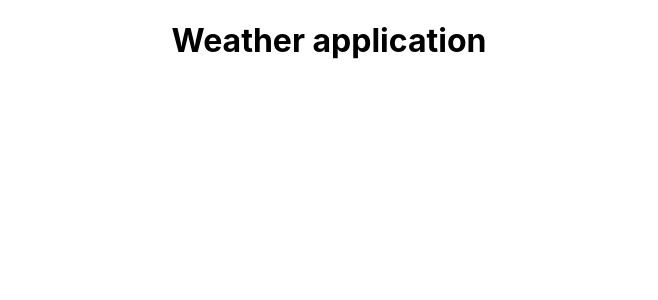
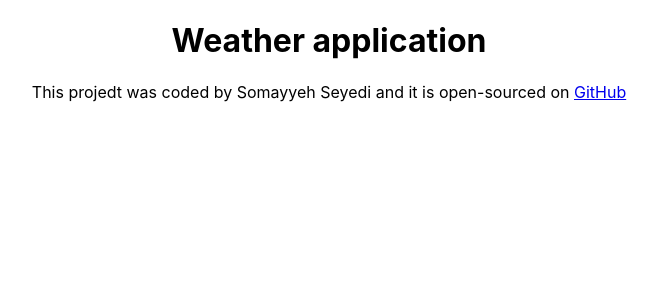
Before and after one commit to Somayyeh94/weather-react-project, a React (Create React App) app: page / in a window 1280 px wide. Shown: the top 300 px of the page, without its empty margins (311-969 px from the left). Built offline with nearby package versions, Linux system fonts and the light colour scheme.

Commit message:
added footer to app.js

```diff
--- a/src/App.js
+++ b/src/App.js
@@ -5,6 +5,17 @@
   return (
     <div className="App">
       <h1>Weather application</h1>
+      <footer>
+        This projedt was coded by Somayyeh Seyedi and it is open-sourced on{" "}
+        <a
+          href="https://github.com/Somayyeh94/weather-react-project"
+          target="_blank"
+          rel="noreferrer"
+        >
+          {" "}
+          GitHub
+        </a>
+      </footer>
     </div>
   );
 }
```
